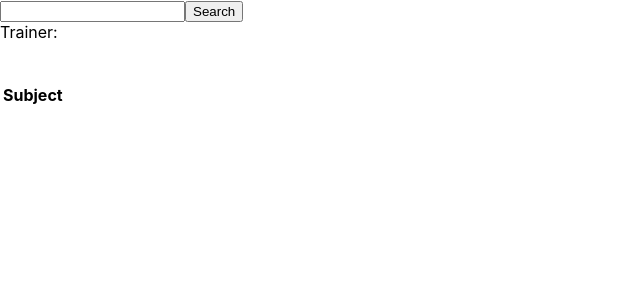
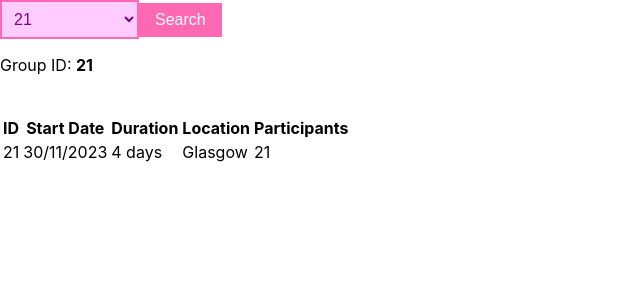
Before and after one commit to Gemmag7/react-1, a React (Create React App) app: page / in a window 1280 px wide. Both pictures are taken after a click on the button "Search". Shown: the top 300 px of the page, without its empty margins (0-640 px from the left). Built offline with nearby package versions, Linux system fonts and the light colour scheme.

Commit message:
startin routing

```diff
--- a/package.json
+++ b/package.json
@@ -8,6 +8,7 @@
     "@testing-library/user-event": "^13.5.0",
     "react": "^18.2.0",
     "react-dom": "^18.2.0",
+    "react-router-dom": "^6.20.0",
     "react-scripts": "5.0.1",
     "web-vitals": "^2.1.4"
   },
--- a/src/App.js
+++ b/src/App.js
@@ -12,6 +12,7 @@ import Posts from './Components/Posts';
 import Comments from './Components/Comments';
 import Effects from './Components/Effects';
 import EffectsTask from './Components/EffectsTask';
+import UseEffectExample from './Components/useEffectExample';
 
 function App() {
 
@@ -47,8 +48,9 @@ function App() {
   <Test/>
   <Posts />
   <Comments/>
-  <Effects/>*/}
-  <EffectsTask/>
+  <Effects/>
+  <EffectsTask/>*/}
+  <UseEffectExample/>
     </>
   );
 }
--- /dev/null
+++ b/src/Components/useEffectExample.js
@@ -0,0 +1,85 @@
+import {useState, useEffect } from "react"
+import "../UseEffectExample.css"
+
+
+function UseEffectExample(){
+
+    //Subjects array that has data such as the trainer name and the subject they teach
+    let training =[
+        {
+            groupId: 21,
+            startDate: "30/11/2023",
+            duration: "4 days",
+            location: "Glasgow",
+            participants:21
+        },
+        {
+            groupId: 76,
+            startDate: "01/12/2023",
+            duration: "4 weeks",
+            location: "Manchester",
+            participants:14
+        },
+        {
+            groupId: 44,
+            startDate: "02/12/2023",
+            duration: "4 months",
+            location: "London",
+            participants:25
+        }
+    ]
+    let[selectGroup, setTrainingGroup] = useState("")
+    let[newTrainingList, setNewTrainingList] = useState(training)
+
+    /**This is only executed when a search value is entered and changes the whole subjecct list with filtered data */
+    useEffect( () =>  {
+        setNewTrainingList (training.filter((rec) => rec.groupId ==selectGroup))
+    },[selectGroup])
+
+   function filterTrainers(){
+    setTrainingGroup(document.getElementById("selectGroup").value)
+
+}
+
+    return(
+        <>
+        <select id="selectGroup" onchange={() => filterTrainers()}>
+            <option disabled>Choose One..</option>
+      <option value="21"> 21</option>
+      <option value="76">76</option>
+      <option value="44">44 </option>
+    </select>
+        <button id="searchBtn" className="button" onClick={() => filterTrainers()} >Search</button>
+        <br/>
+       Group ID: <b>{selectGroup}</b>
+        <br/>
+        <br/>
+        <br/>
+        <table >
+            <tr>
+            <th>ID</th>
+            <th>Start Date</th>
+            <th>Duration</th>
+            <th>Location</th>
+            <th>Participants</th>
+            {/**<th>Trainer</th>*/}
+            </tr>
+            {newTrainingList.map((group) =>(
+            <tr>
+                <td>{group.groupId}</td>
+                <td>{group.startDate}</td>
+                <td>{group.duration}</td>
+                <td>{group.location}</td>
+                <td>{group.participants}</td>
+               {/**  <td>{subject.trainerName}</td>**/}
+            </tr>
+            )
+      )}
+       </table>
+
+        </>
+    )
+}
+
+
+export default UseEffectExample;
--- /dev/null
+++ b/src/UseEffectExample.css
@@ -0,0 +1,51 @@
+#selectGroup {
+    padding: 8px;
+    font-size: 16px;
+    margin-bottom: 16px;
+    background-color: #ffccff; /* Light pink background */
+    border: 2px solid #ff69b4; /* Hot pink border */
+    color: #800080; /* Purple text color */
+  }
+
+  /* Styles for the search button */
+  button {
+    padding: 8px 16px;
+    font-size: 16px;
+    background-color: #ff69b4; /* Hot pink button background */
+    color: white;
+    border: none;
+    cursor: pointer;
+    margin-bottom: 16px;
+  }
+
+  button:hover {
+    background-color: #ff1493; /* Darker pink on hover */
+  }
+
+  /* Styles for the table */
+  #table {
+    width: 100%;
+    border-collapse: collapse;
+  }
+
+  #table th,
+  #table td {
+    border: 1px solid #ffd1dc; /* Light pink border */
+    padding: 8px;
+    text-align: left;
+  }
+
+  #txtheader {
+    background-color: #ff69b4; /* Hot pink table header background */
+    color: white;
+    font-weight: bold;
+  }
+
+  /* Styles for table rows */
+  #table tr:nth-child(even) {
+    background-color: #fff0f5; /* Light pink rows */
+  }
+
+  #table tr:hover {
+    background-color: #ffe4e1; /* Darker pink on row hover */
+  }
```
Also changed, not shown: 1 other file (tests, documents, lock files or other folders).
